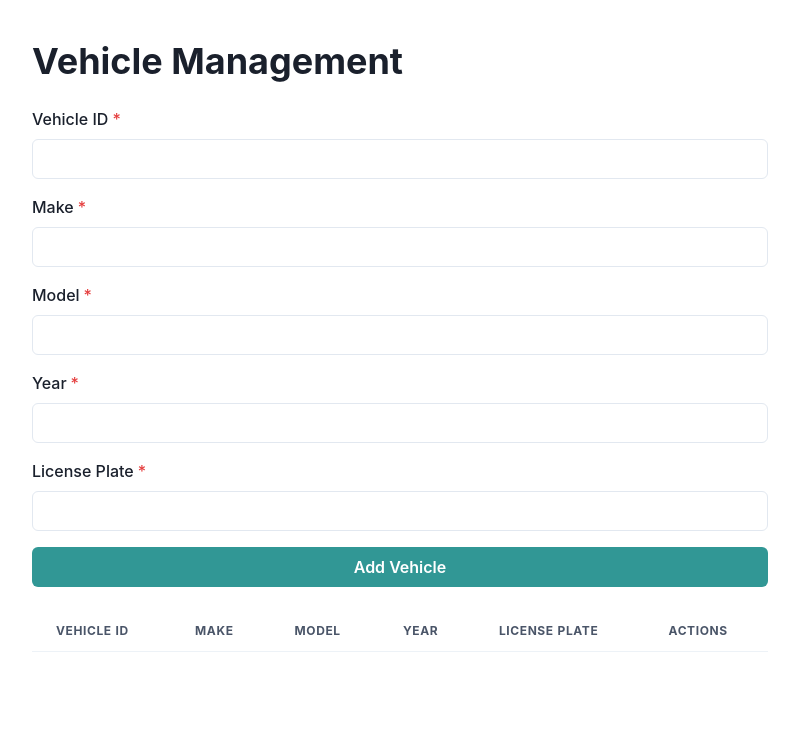
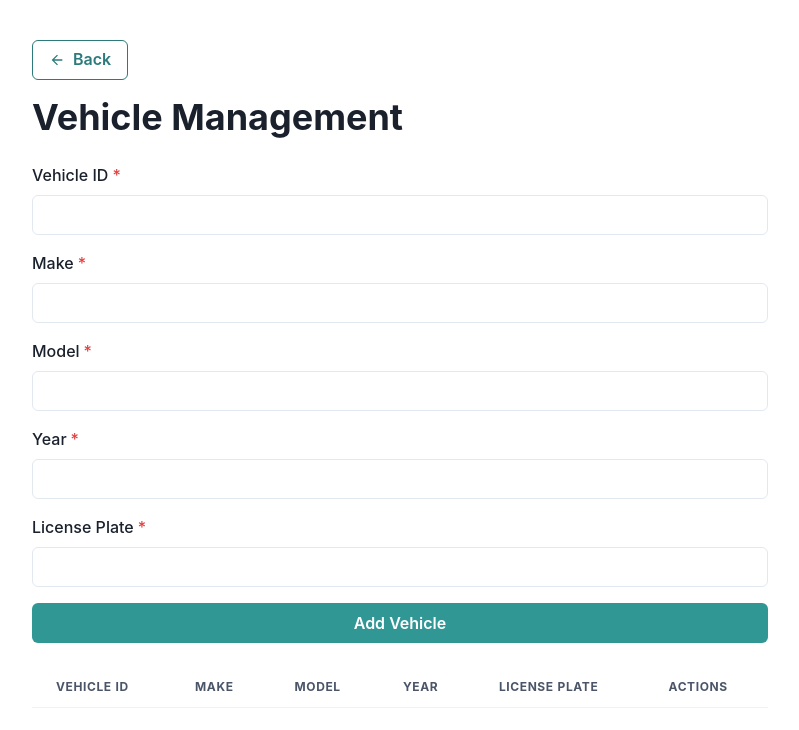
Before and after one commit to GPT-Engineer-App-Dev/transport-manager, a React (Vite) app: page /vehicle-management in a window 1280 px wide. Shown: the top 730 px of the page, without its empty margins (240-1039 px from the left). Built offline with nearby package versions, Linux system fonts and the light colour scheme.

Commit message:
Add back button to Vehicle Management page to return to the previous page.

```diff
--- a/src/pages/VehicleManagement.jsx
+++ b/src/pages/VehicleManagement.jsx
@@ -1,6 +1,8 @@
 import React, { useState } from 'react';
 import { Container, Heading, VStack, FormControl, FormLabel, Input, Button, Table, Thead, Tbody, Tr, Th, Td, IconButton, Flex } from "@chakra-ui/react";
 import { FaEdit, FaTrash } from "react-icons/fa";
+import { Link } from "react-router-dom";
+import { ArrowBackIcon } from "@chakra-ui/icons";
 
 const VehicleManagement = () => {
   const [vehicles, setVehicles] = useState([]);
@@ -29,6 +31,13 @@ const VehicleManagement = () => {
 
   return (
     <Container maxW="container.md" mt={10}>
+      <Flex mb={4} align="center">
+        <Link to="/">
+          <Button leftIcon={<ArrowBackIcon />} colorScheme="teal" variant="outline">
+            Back
+          </Button>
+        </Link>
+      </Flex>
       <Heading as="h2" size="xl" mb={6}>Vehicle Management</Heading>
       <form onSubmit={handleSubmit}>
         <VStack spacing={4} mb={6}>
```
